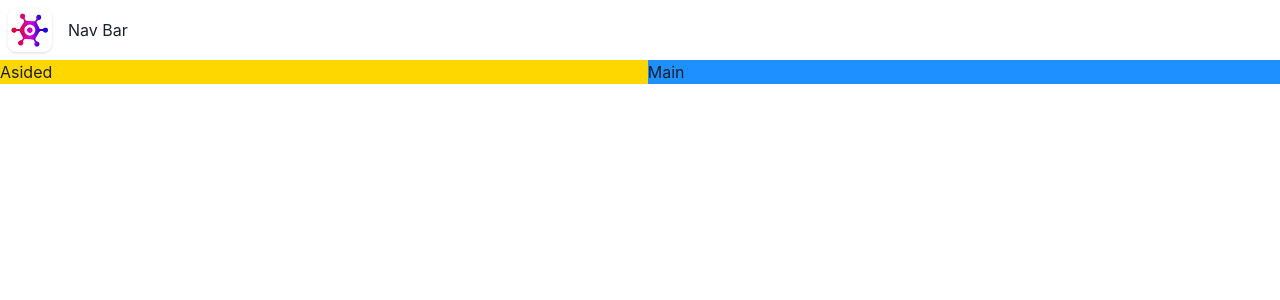
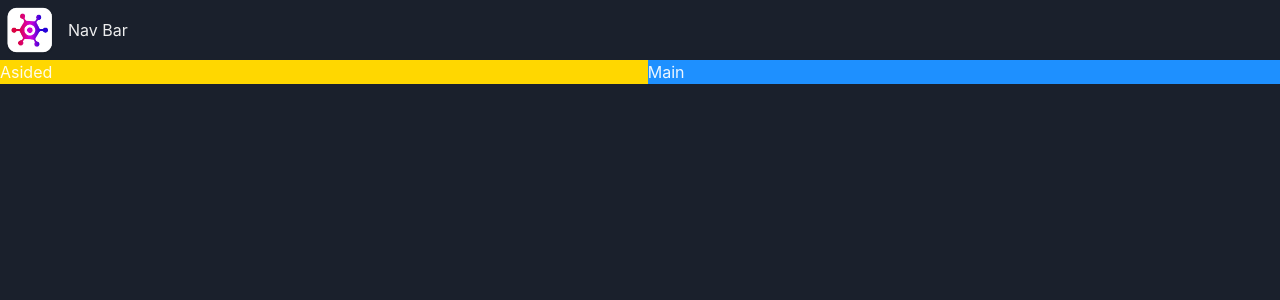
Before and after one commit to ousiruon/pulseplay, a React (Vite) app: page / in a window 1280 px wide. Shown: the top 300 px of the page. Built offline with nearby package versions, Linux system fonts and the light colour scheme.

Commit message:
Implement Dark Mode

```diff
--- a/src/main.tsx
+++ b/src/main.tsx
@@ -1,13 +1,15 @@
-import * as React from 'react'
-import { ChakraProvider } from '@chakra-ui/react'
-import * as ReactDOM from 'react-dom/client'
-import App from './App';
+import * as React from "react";
+import { ChakraProvider, ColorModeScript } from "@chakra-ui/react";
+import * as ReactDOM from "react-dom/client";
+import App from "./App";
+import theme from "./theme";
 
-const rootElement = document.getElementById('root') as HTMLElement;
+const rootElement = document.getElementById("root") as HTMLElement;
 ReactDOM.createRoot(rootElement).render(
   <React.StrictMode>
-    <ChakraProvider>
+    <ChakraProvider theme={theme}>
+      <ColorModeScript initialColorMode={theme.config.initialColorMode} />
       <App />
     </ChakraProvider>
-  </React.StrictMode>,
-)
+  </React.StrictMode>
+);
--- /dev/null
+++ b/src/theme.ts
@@ -0,0 +1,7 @@
+import { extendTheme , ThemeConfig } from "@chakra-ui/react";
+
+const config: ThemeConfig = {
+    initialColorMode: 'dark',
+}
+const theme = extendTheme({config});
+export default theme;
```
